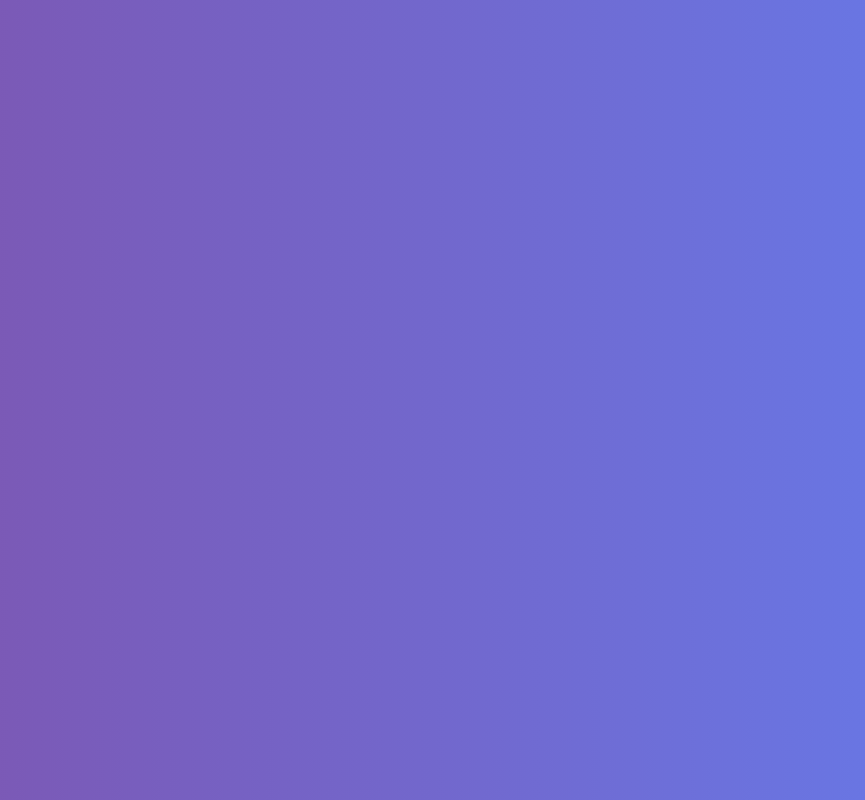
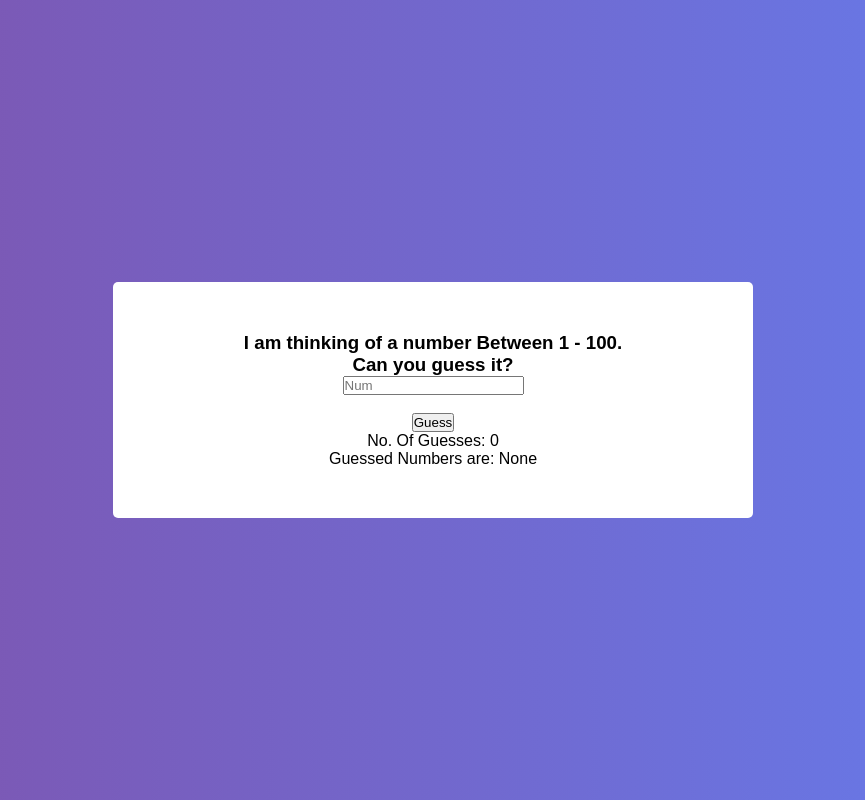
Before and after one commit to AndyMagwayer/js-hw, a plain HTML site: page index.html in a window 1280 px wide. Shown: the whole page, without its empty margins (207-1072 px from the left). Drawn offline with Linux system fonts and the light colour scheme.

Commit message:
feat: completed container and added Popins sans serif also created h3,input and button (13:55)

```diff
--- a/index.html
+++ b/index.html
@@ -5,8 +5,28 @@
     <meta name="viewport" content="width=device-width, initial-scale=1.0">
     <title>Random Number Between A Given Range</title>
     <link rel="stylesheet" href="main.css">
+    <link rel="preconnect" href="https://fonts.googleapis.com">
+<link rel="preconnect" href="https://fonts.gstatic.com" crossorigin>
+<link href="https://fonts.googleapis.com/css2?family=Ubuntu:wght@300;400;500;700&display=swap" rel="stylesheet">
 </head>
 <body>
+    <div class="container">
+        <h3>I am thinking of a number Between 1 - 100.</h3>
+        <h3>Can you guess it?</h3>
+
+
+        <input type="text" placeholder="Num" id="guess"><br>
+        <button onclick="play()" id="my_btn">Guess</button>
+
+
+
+
+        <p id="message1">No. Of Guesses: 0</p>
+        <p id="message2">Guessed Numbers are: None</p>
+        <p id="message3"></p>
+    </div>
+
+
 
     <script src="script.js"></script>
 </body>
--- a/main.css
+++ b/main.css
@@ -14,3 +14,20 @@ body{
         #657ced
     );
 }
+
+.container{
+    position: absolute;
+    width: 50%;
+    min-width: 580px;
+    transform: translate(-50%,-50%);
+    top: 50%;
+    left: 50%;
+    background-color: #ffffff;
+    padding: 50px 10px;
+    border-radius: 5px;
+    display: grid;
+    justify-items: center;
+    font-family: 'Popins', sans-serif;
+
+
+}
```
